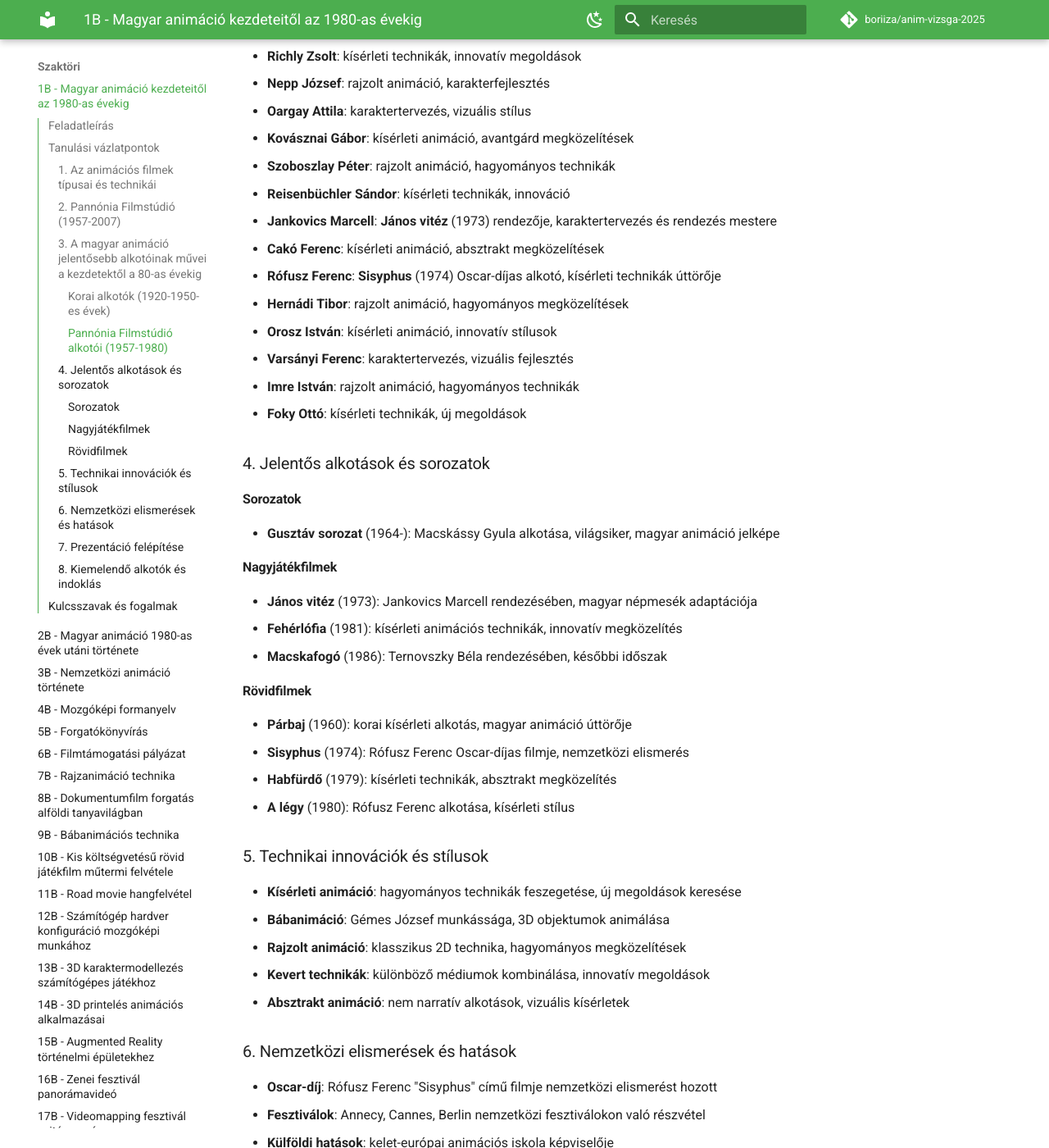
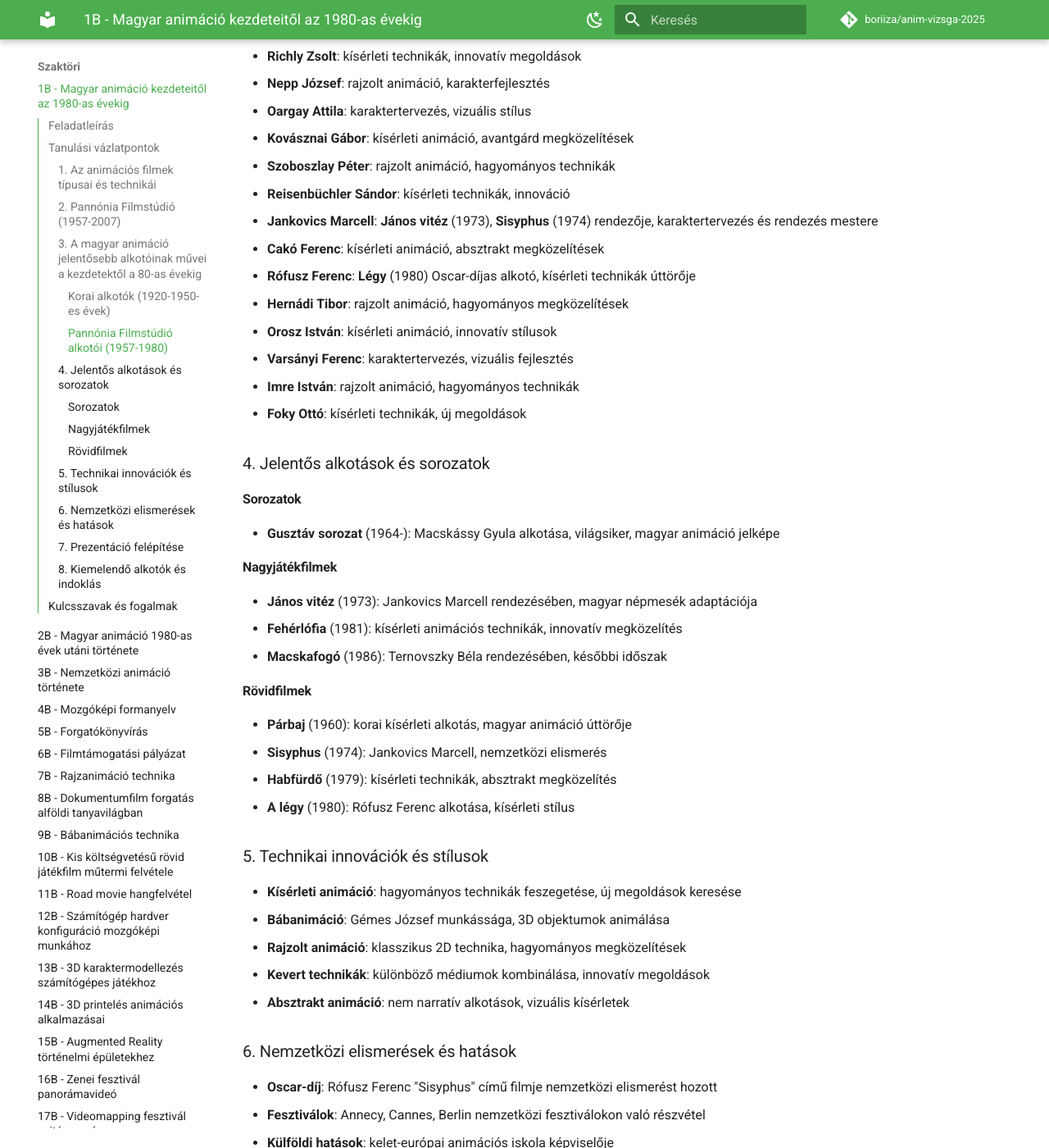
Before and after one commit to boriiza/anim-vizsga-2025, an MkDocs documentation site: the page built from docs/szaktori/01_B_magyaranimacio.md, in a window 1280 px wide and 1400 px high, scrolled down 1415 px. Shown: the whole window at 82% size. Built offline with MkDocs 1.6.1 and Material for MkDocs 9.7.7, drawn with Linux system fonts in a browser that asks for light colours; comment, search, counter and statistics services are not loaded.

Commit message:
Update 01_B_magyaranimacio.md

```diff
--- a/docs/szaktori/01_B_magyaranimacio.md
+++ b/docs/szaktori/01_B_magyaranimacio.md
@@ -44,9 +44,9 @@
 - **Kovásznai Gábor**: kísérleti animáció, avantgárd megközelítések
 - **Szoboszlay Péter**: rajzolt animáció, hagyományos technikák
 - **Reisenbüchler Sándor**: kísérleti technikák, innováció
-- **Jankovics Marcell**: **János vitéz** (1973) rendezője, karaktertervezés és rendezés mestere
+- **Jankovics Marcell**: **János vitéz** (1973), **Sisyphus** (1974) rendezője, karaktertervezés és rendezés mestere
 - **Cakó Ferenc**: kísérleti animáció, absztrakt megközelítések
-- **Rófusz Ferenc**: **Sisyphus** (1974) Oscar-díjas alkotó, kísérleti technikák úttörője
+- **Rófusz Ferenc**: **Légy** (1980) Oscar-díjas alkotó, kísérleti technikák úttörője
 - **Hernádi Tibor**: rajzolt animáció, hagyományos megközelítések
 - **Orosz István**: kísérleti animáció, innovatív stílusok
 - **Varsányi Ferenc**: karaktertervezés, vizuális fejlesztés
@@ -65,7 +65,7 @@
 
 #### Rövidfilmek
 - **Párbaj** (1960): korai kísérleti alkotás, magyar animáció úttörője
-- **Sisyphus** (1974): Rófusz Ferenc Oscar-díjas filmje, nemzetközi elismerés
+- **Sisyphus** (1974): Jankovics Marcell, nemzetközi elismerés
 - **Habfürdő** (1979): kísérleti technikák, absztrakt megközelítés
 - **A légy** (1980): Rófusz Ferenc alkotása, kísérleti stílus
 
```
